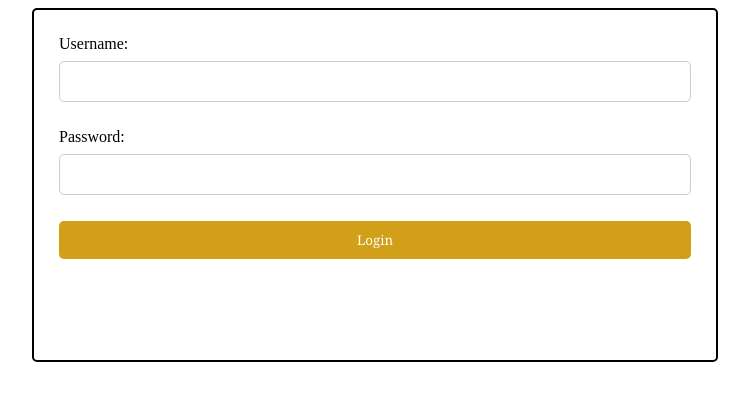
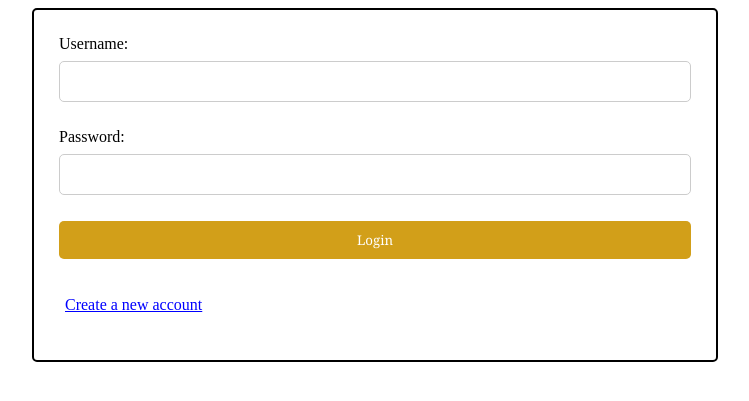
Before and after one commit to noobcodebot/CSE-106-final-project, a Flask app: page /login in a window 1280 px wide. Shown: the top 401 px of the page, without its empty margins (265-1014 px from the left). Run offline with Flask 2, Linux system fonts and the light colour scheme.

Commit message:
Added title and made text visible for register button after recent changes

```diff
--- a/templates/login.html
+++ b/templates/login.html
@@ -2,7 +2,7 @@
 <html lang="en">
 <head>
     <meta charset="UTF-8">
-    <title>Title</title>
+    <title>Log In</title>
     <link rel="stylesheet" href="{{ url_for('static', filename='css/style.css') }}">
     <script src="{{url_for('static', filename='js/script.js')}}"></script>
 </head>
@@ -19,7 +19,7 @@
         <button type="submit" value="submit" class="login-buttons" > Login </button>
     </form>
     <br><br>
-    <button type="button" onclick="jumpToLink('register')" class="link-button" name="reg_button">Create a new account</button>
+    <button style="color: blue" type="button" onclick="jumpToLink('register')" class="link-button" name="reg_button">Create a new account</button>
 </div>
         <h1 style="color: white" class="center">
     {{error}}
```
